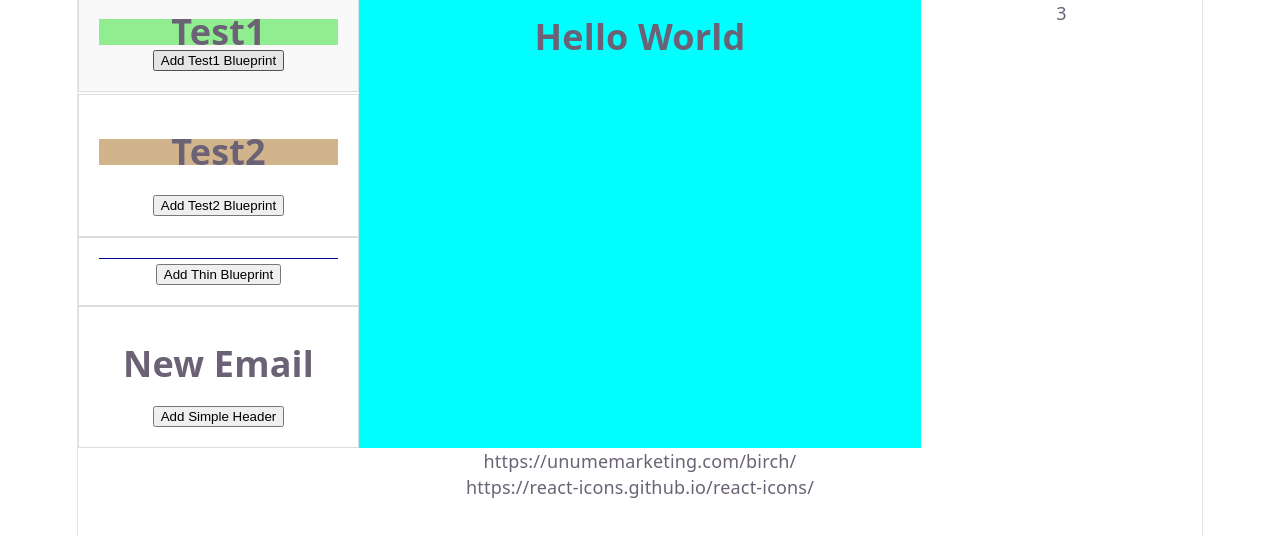
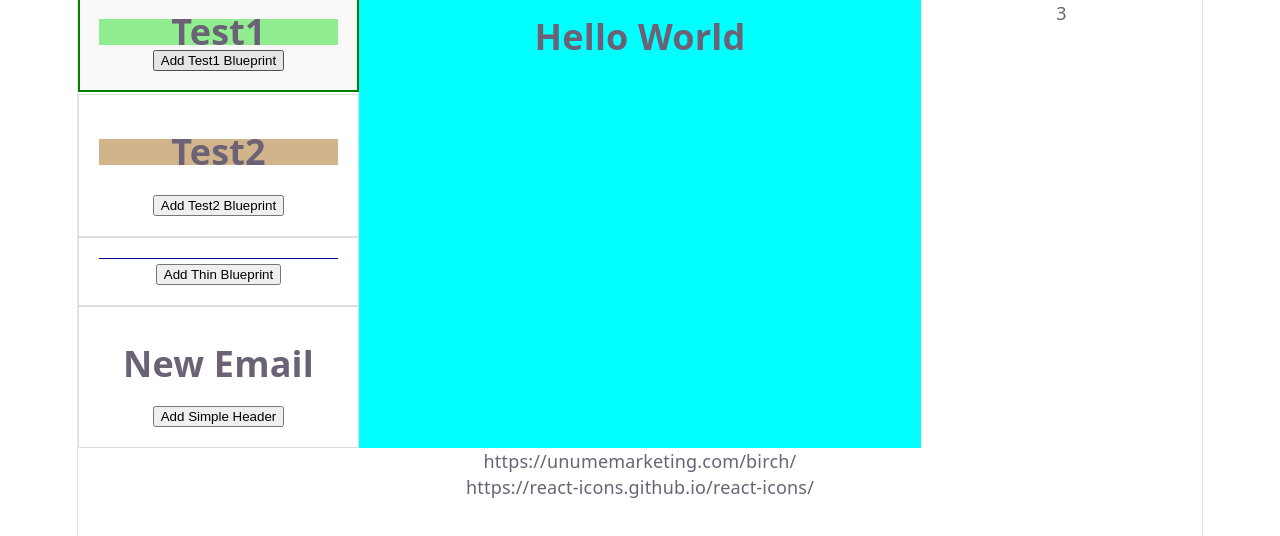
Before and after one commit to townivan/birch2-poc, a React (Vite) app: page / in a window 1280 px wide. In both pictures the pointer is over the element 218 px from the left and 47 px from the top of the page. Shown: the top 536 px of the page. Built offline with nearby package versions, Linux system fonts and the light colour scheme.

Commit message:
Update ComponentAddButton.module.css

```diff
--- a/src/components/ComponentAddButton/ComponentAddButton.module.css
+++ b/src/components/ComponentAddButton/ComponentAddButton.module.css
@@ -4,6 +4,10 @@
   border: 1px solid #ddd;
   padding: 20px;
   transition: transform 0.2s;
+  &:hover {
+    outline: 2px green solid;
+    outline-offset: -2px;
+  }
 }
 
 .card:hover {
@@ -25,4 +29,5 @@
 /* Optional: Visual focus for keyboard users */
 .card:focus-within {
   outline: 2px solid blue;
+  outline-offset: -2px;
 }
```
Lines whose indentation alone changed are shown as unchanged.
